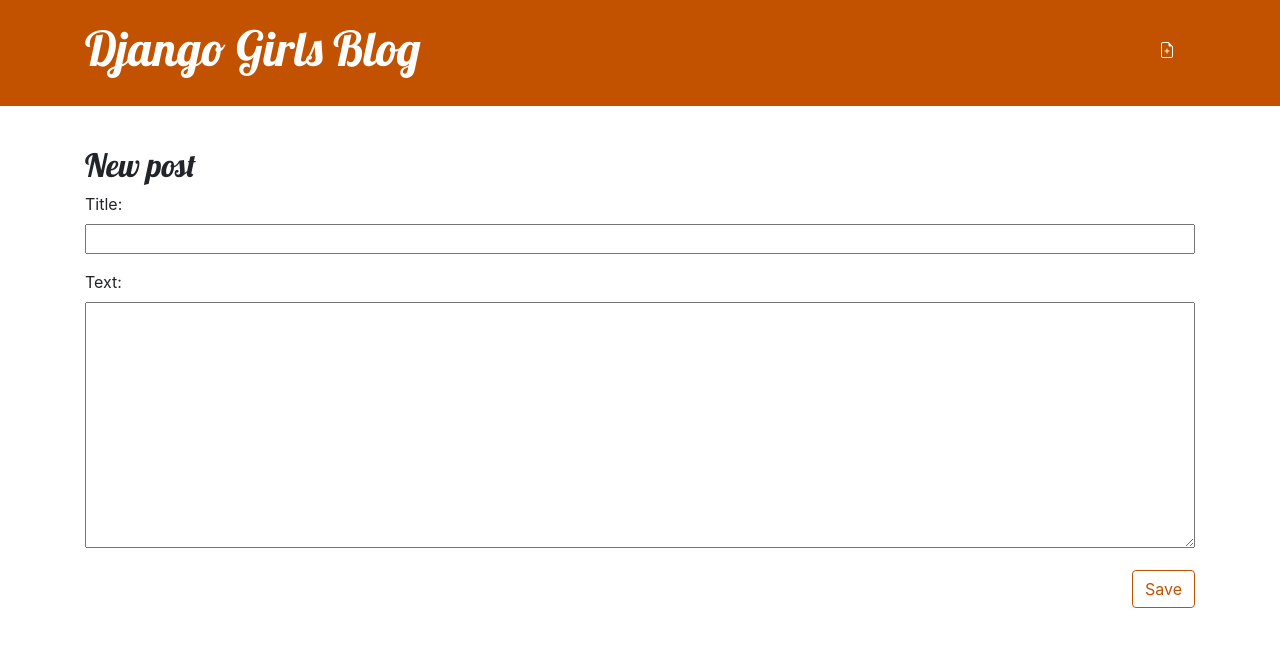
After one commit to Wael-Messaoud/djangogirls, a Django app: page /post/new/ in a window 1280 px wide. The commit adds this page. Shown: the top 647 px of the page. Run offline with Django 3.2, Linux system fonts and the light colour scheme.

Commit message:
added a form to add and update posts

```diff
--- /dev/null
+++ b/blog/forms.py
@@ -0,0 +1,9 @@
+from django import forms
+
+from .models import Post
+
+class PostForm(forms.ModelForm):
+
+    class Meta:
+        model = Post
+        fields = ('title', 'text',)
--- a/blog/static/css/blog.css
+++ b/blog/static/css/blog.css
@@ -59,6 +59,8 @@
     float: right;
 }
 
+
+
 .btn-default,
 .btn-default:visited {
     color: #C25100;
--- a/blog/templates/blog/base.html
+++ b/blog/templates/blog/base.html
@@ -11,6 +11,9 @@
 <body>
 <header class="page-header">
     <div class="container">
+        <a href="{% url 'post_new' %}" class="top-menu">
+            {% include './icons/file-earmark-plus.svg' %}
+        </a>
         <h1><a href="/">Django Girls Blog</a></h1>
     </div>
 </header>
--- a/blog/templates/blog/post_detail.html
+++ b/blog/templates/blog/post_detail.html
@@ -2,6 +2,11 @@
 
 {% block content %}
     <article class="post">
+        <aside class="actions">
+            <a class="btn btn-default" href="{% url 'post_edit' pk=post.pk %}">
+                {% include './icons/pencil-fill.svg' %}
+            </a>
+        </aside>
         {% if post.published_date %}
             <time class="date">
                 {{ post.published_date }}
--- /dev/null
+++ b/blog/templates/blog/post_edit.html
@@ -0,0 +1,9 @@
+{% extends 'blog/base.html' %}
+
+{% block content %}
+    <h2>New post</h2>
+    <form method="POST" class="post-form">{% csrf_token %}
+        {{ form.as_p }}
+        <button type="submit" class="save btn btn-default">Save</button>
+    </form>
+{% endblock %}
--- a/blog/templates/blog/post_list.html
+++ b/blog/templates/blog/post_list.html
@@ -6,7 +6,7 @@
                     <time class="date">
                         {{ post.published_date }}
                     </time>
-                    <h2><a href="{url post_detail pk=post.pk}">{{ post.title }}</a></h2>
+                    <h2><a href="{% url 'post_detail' pk=post.pk %}">{{ post.title }}</a></h2>
                     <p>{{ post.text|linebreaksbr }}</p>
                 </article>
             {% endfor %}
--- a/blog/urls.py
+++ b/blog/urls.py
@@ -6,4 +6,7 @@
 urlpatterns = [
     path('', views.post_list, name='post_list'),
     path('post/<int:pk>/', views.post_detail, name='post_detail'),
+    path('post/new/', views.post_new, name='post_new'),
+    path('post/<int:pk>/edit/', views.post_edit, name='post_edit')
+
 ]
--- a/blog/views.py
+++ b/blog/views.py
@@ -1,6 +1,8 @@
-from django.shortcuts import render,get_object_or_404
+from django.shortcuts import render,get_object_or_404,redirect
 from django.utils import timezone
 from .models import Post
+from .forms import PostForm
+
 
 
 # Create your views here.
@@ -13,3 +15,31 @@
 def post_detail(request, pk):
     post = get_object_or_404(Post, pk=pk)
     return render(request, 'blog/post_detail.html', {'post': post})
+
+def post_new(request):
+    if request.method == "POST":
+        form = PostForm(request.POST)
+        if form.is_valid():
+            post = form.save(commit=False)
+            post.author = request.user
+            post.published_date = timezone.now()
+            post.save()
+            return redirect('post_detail', pk=post.pk)
+    else:
+        form = PostForm()
+    return render(request, 'blog/post_edit.html', {'form': form})
+
+
+def post_edit(request, pk):
+    post = get_object_or_404(Post, pk=pk)
+    if request.method == "POST":
+        form = PostForm(request.POST, instance=post)
+        if form.is_valid():
+            post = form.save(commit=False)
+            post.author = request.user
+            post.published_date = timezone.now()
+            post.save()
+            return redirect('post_detail', pk=post.pk)
+    else:
+        form = PostForm(instance=post)
+    return render(request, 'blog/post_edit.html', {'form': form})
```
Also changed, not shown: blog/templates/blog/icons/file-earmark-plus.svg (added), blog/templates/blog/icons/pencil-fill.svg (added).
